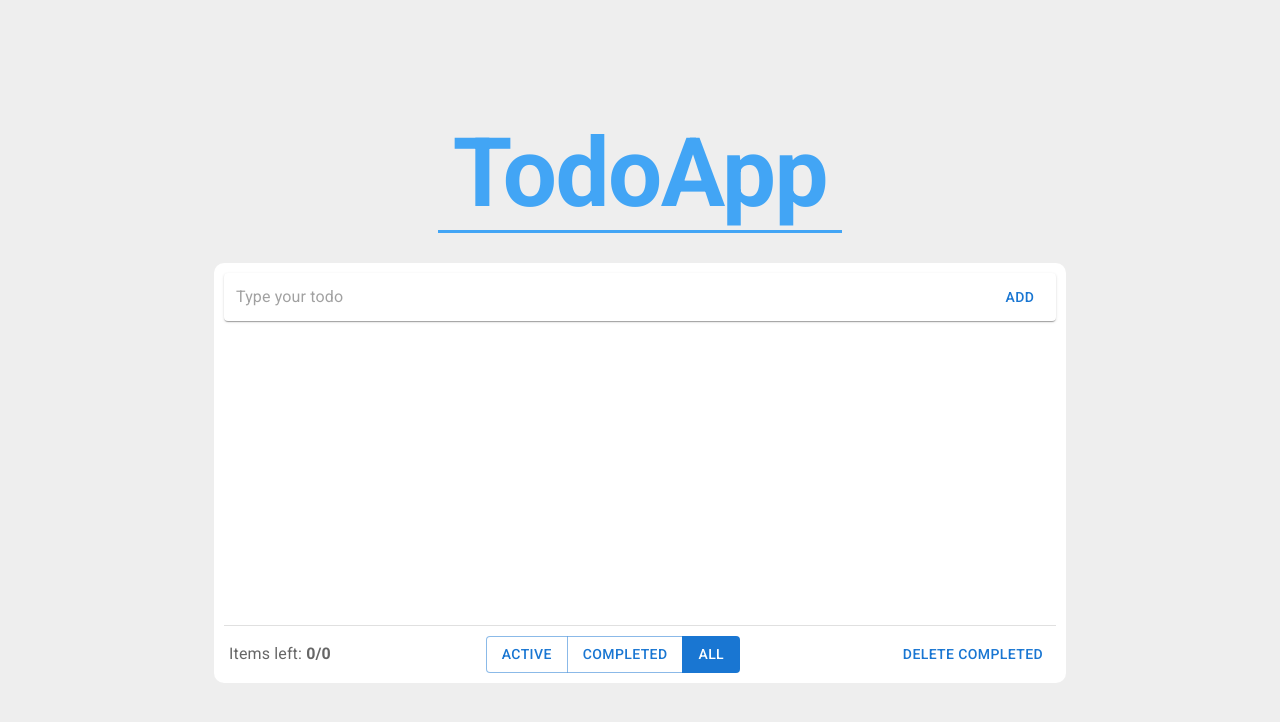
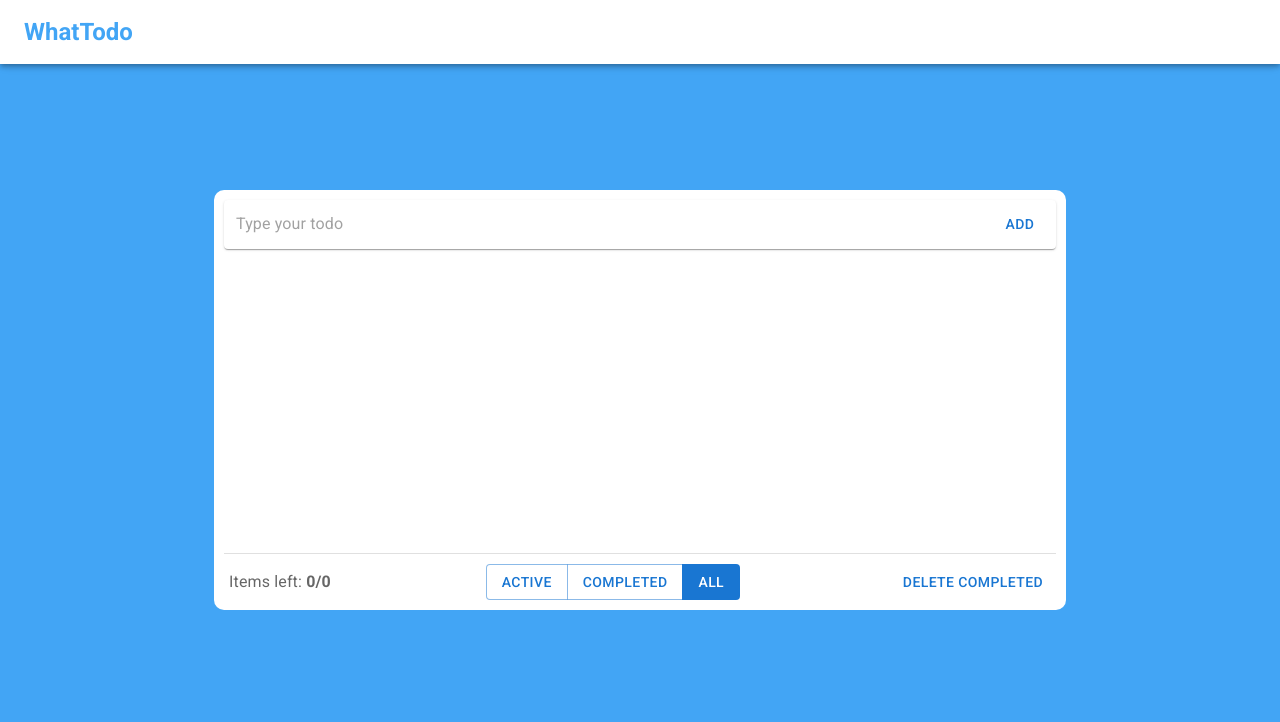
Before and after one commit to sudacTudak/todo-app-mui-5, a React (Vite) app: page / in a window 1280 px wide. Shown: the top 722 px of the page. Built offline with nearby package versions, Linux system fonts and the light colour scheme.

Commit message:
changed Layout markup and styles

```diff
--- a/src/layout/Layout.tsx
+++ b/src/layout/Layout.tsx
@@ -1,53 +1,42 @@
-import { Box, Container, Typography } from '@mui/material';
+import { AppBar, Box, Container, Toolbar, Typography } from '@mui/material';
 import { LayoutProps } from './Layout.props';
 
 export const Layout = ({ children }: LayoutProps) => {
   return (
     <Box
       sx={{
-        backgroundColor: '#EEEEEE',
-        height: '100%',
-        display: 'flex',
-        flexDirection: 'column',
-        justifyContent: 'center'
+        height: '100%'
       }}
     >
-      <Container maxWidth="md">
-        <Box
-          sx={{
-            display: 'flex',
-            flexDirection: 'column',
-            rowGap: '30px'
-          }}
-        >
-          <Typography
-            component="h1"
-            variant="h1"
-            noWrap
-            sx={{
-              alignSelf: 'center',
-              padding: '0 15px',
-              borderBottomWidth: '3px',
-              borderBottomStyle: 'solid',
-              borderBottomColor: 'primary.light',
-              fontWeight: 700,
-              color: 'primary.light'
-            }}
-          >
-            TodoApp
+      <AppBar sx={{ bgcolor: 'background.default' }}>
+        <Toolbar>
+          <Typography variant="h5" color="primary.light" fontWeight="700">
+            WhatTodo
           </Typography>
+        </Toolbar>
+      </AppBar>
+      <Box
+        sx={{
+          display: 'flex',
+          alignItems: 'center',
+          justifyContent: 'center',
+          height: '100%',
+          bgcolor: 'primary.light'
+        }}
+      >
+        <Container maxWidth="md">
           <Box
             sx={{
-              height: '50vh',
-              padding: '10px',
+              p: '10px',
               borderRadius: '10px',
-              bgcolor: 'background.default'
+              bgcolor: 'background.default',
+              height: '50vh'
             }}
           >
             {children}
           </Box>
-        </Box>
-      </Container>
+        </Container>
+      </Box>
     </Box>
   );
 };
```
